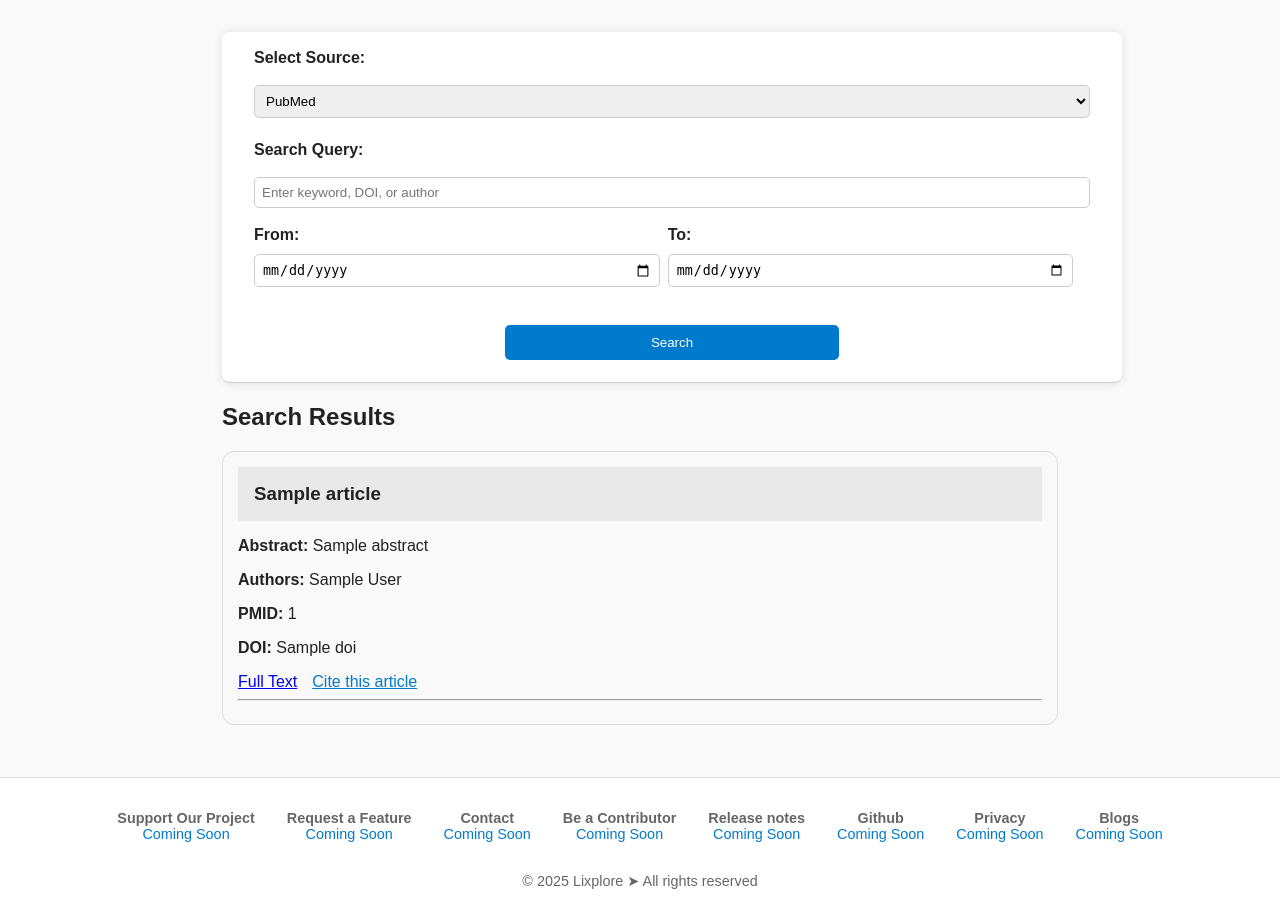
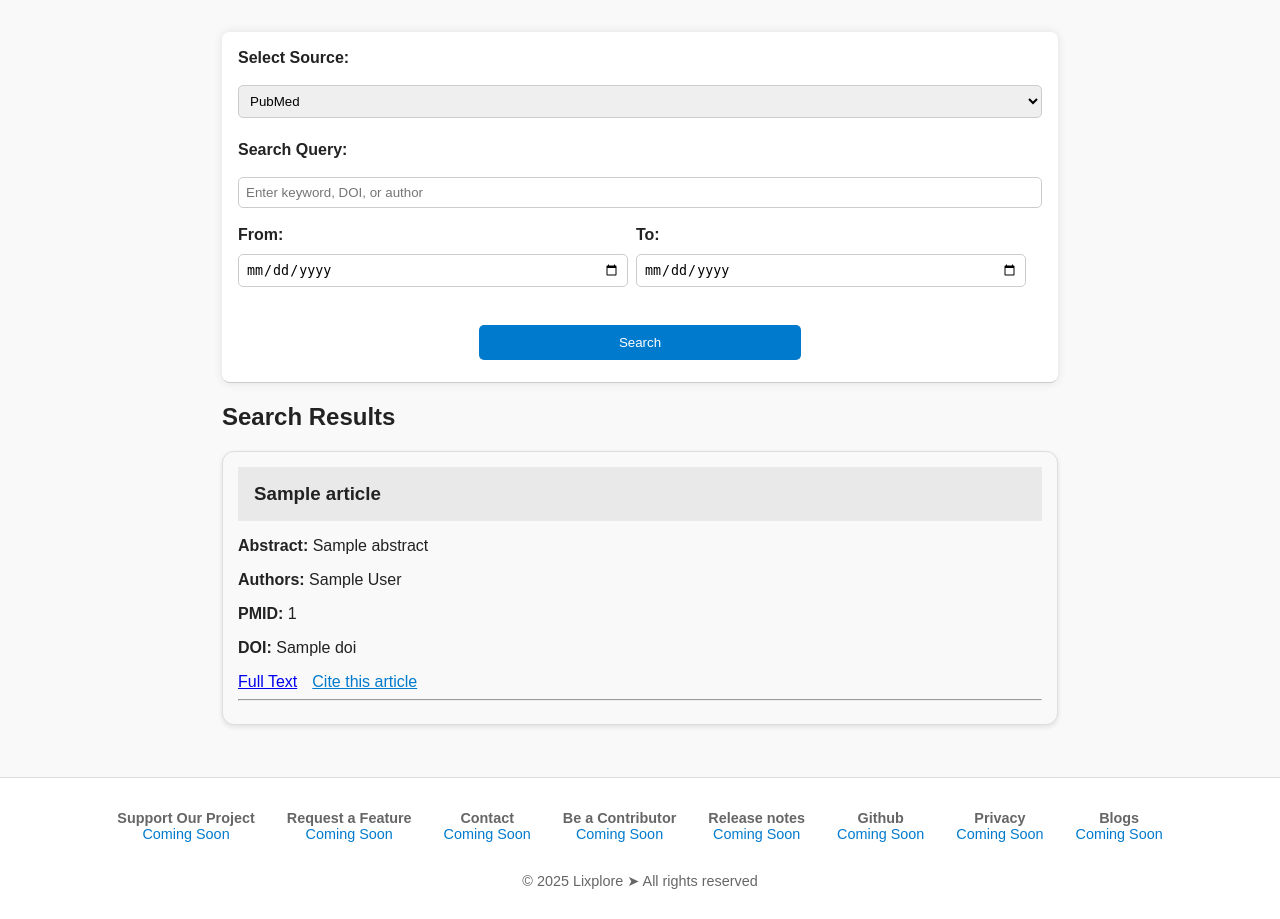
Before and after one commit to pryndor/Lixplore, a Flask app: template templates/index.html in a window 1280 px wide. Shown: the part 73-992 px from the top of the page. Run offline with Flask 3, Linux system fonts and the light colour scheme; the template is opened without the code that fills it: most values are stand-ins (such as "Sample title", 1, 10 or a date in 2020).

Commit message:
Your update

```diff
--- a/templates/index.html
+++ b/templates/index.html
@@ -42,7 +42,7 @@
 
         <!-- Search Button -->
         <div style="width:100%; text-align:center; margin-top:10px;">
-            <button type="submit" style="width:40%; padding:10px;">Search</button>
+            <button type="submit" class="search-btn">Search</button>
         </div>
     </form>
 </section>
@@ -81,7 +81,7 @@
 
             {% if article.citation %}
                 <a href="#" class="citation-link"
-                   onclick="openCitationModal({{ article.citation|escape }}, {{ article.title|escape }}, {{ article.authors|join('; ')|escape }}, {{ article.year or '' }}, {{ article.doi or '' }})">
+                   onclick="openCitationModal(`{{ article.citation|escape }}`, `{{ article.title|escape }}`, `{{ article.authors|join('; ')|escape }}`, `{{ article.year or '' }}`, `{{ article.doi or '' }}`)">
                    Cite this article
                 </a>
             {% else %}
@@ -96,15 +96,36 @@
 
 <!-- 📱 Styles -->
 <style>
-.sticky-filters { position: sticky; top: 0; background: #fff; z-index: 10; padding: 12px 2rem; border-bottom: 1px solid #ccc; width: 100%; }
+/* Layout Fix */
+.sticky-filters {
+    position: sticky;
+    top: 0;
+    background: #fff;
+    z-index: 10;
+    padding: 12px 1rem;
+    border-bottom: 1px solid #ccc;
+    max-width: 900px;
+    margin: auto;
+}
 .search-form { display: flex; flex-wrap: wrap; gap: 8px; }
 .search-form label { width: 100%; font-weight: bold; margin-top: 5px; }
 .search-form select, .search-form input { width: 100%; padding: 7px; border-radius: 5px; border: 1px solid #ccc; }
 .date-range { display: flex; gap: 8px; width: 98%; }
 .date-range div { flex: 1; }
-button { background: #007acc; color: white; border-radius: 5px; border: none; cursor: pointer; }
-button:hover { background: #005ea3; }
-.result-card { margin-bottom: 20px; padding: 15px; background: #f9f9f9; border-radius: 12px; }
+.search-btn { background: #007acc; color: white; border-radius: 5px; border: none; padding: 10px; width: 40%; cursor: pointer; }
+.search-btn:hover { background: #005ea3; }
+
+.results-box {
+    max-width: 900px;
+    margin: 20px auto;
+}
+.result-card {
+    margin-bottom: 20px;
+    padding: 15px;
+    background: #f9f9f9;
+    border-radius: 12px;
+    box-shadow: 0 2px 5px rgba(0,0,0,0.1);
+}
 .link-section { display: flex; gap: 15px; align-items: center; }
 .citation-link { text-decoration: underline; color: #007acc; cursor: pointer; }
 .citation-link:hover { color: #005ea3; }
@@ -126,7 +147,7 @@ button:hover { background: #005ea3; }
     <button onclick="triggerDownload('ris')">RIS</button>
     <button onclick="triggerDownload('txt')">Plain Text</button>
     <button onclick="triggerDownload('xml_abs')">XML (Abstract)</button>
-    <button onclick="triggerDownload('xml_full'>XML (Full Text)</button>
+    <button onclick="triggerDownload('xml_full')">XML (Full Text)</button>
     <button style="background:#ccc; color:#000;" onclick="closeCitationModal()">Close</button>
 </div>
 
@@ -156,45 +177,45 @@ document.getElementById("copyCitationBtn").onclick = function() {
 function triggerDownload(format) {
     let content="", filename="";
     if (format==="bibtex") {
-        content=@article{${currentAuthors.split(' ')[0]}_${currentYear},
+        content=`@article{${currentAuthors.split(' ')[0]}_${currentYear},
   title={${currentTitle}},
   author={${currentAuthors}},
   year={${currentYear}},
   doi={${currentDOI}}
-};
+}`;
         filename="citation.bib";
     }
     else if (format==="ris") {
-        content=TY  - JOUR
+        content=`TY  - JOUR
 TI  - ${currentTitle}
 AU  - ${currentAuthors}
 PY  - ${currentYear}
 DO  - ${currentDOI}
-ER  -;
+ER  -`;
         filename="citation.ris";
     }
     else if (format==="txt") {
-        content=${currentAuthors} (${currentYear}). ${currentTitle}. DOI: ${currentDOI};
+        content=`${currentAuthors} (${currentYear}). ${currentTitle}. DOI: ${currentDOI}`;
         filename="citation.txt";
     }
     else if (format==="xml_abs") {
-        content=<abstract>
+        content=`<abstract>
 <title>${currentTitle}</title>
 <authors>${currentAuthors}</authors>
 <year>${currentYear}</year>
 <doi>${currentDOI}</doi>
 <abstractText>${currentCitation}</abstractText>
-</abstract>;
+</abstract>`;
         filename="citation_abstract.xml";
     }
     else if (format==="xml_full") {
-        content=<fulltext>
+        content=`<fulltext>
 <title>${currentTitle}</title>
 <authors>${currentAuthors}</authors>
 <year>${currentYear}</year>
 <doi>${currentDOI}</doi>
 <fullText>${currentCitation}</fullText>
-</fulltext>;
+</fulltext>`;
         filename="citation_full.xml";
     }
     const blob=new Blob([content],{type:"text/plain"});
```
